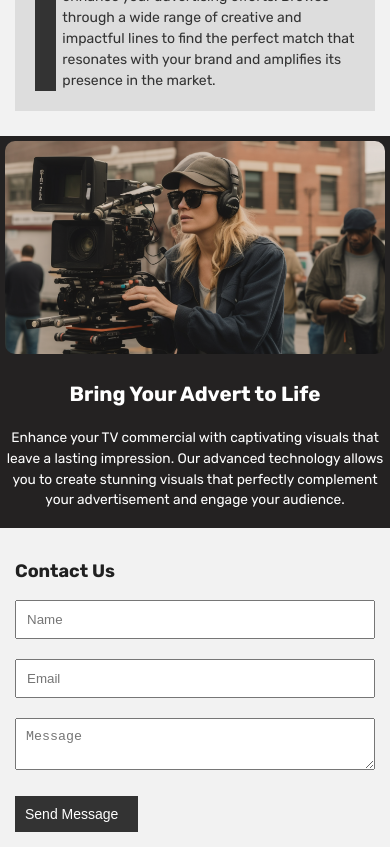
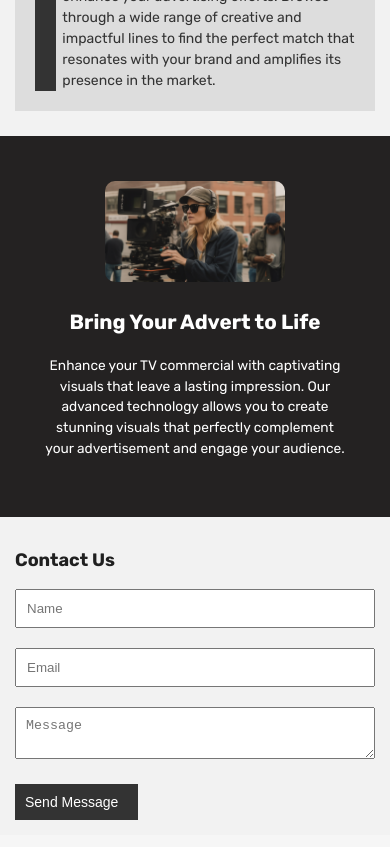
Before and after one commit to temple-19/polanai-cli, a React (Create React App) app: page / in a window 390 px wide. Shown: the part 860-1707 px from the top of the page. Built offline with nearby package versions, Linux system fonts and the light colour scheme.

Commit message:
Update index.css

```diff
--- a/src/scenes/homePage/index.css
+++ b/src/scenes/homePage/index.css
@@ -40,14 +40,19 @@
   padding-left: 20px;
   text-shadow: 2px 2px 4px rgba(0, 0, 0, 0.8);
 }
+
 .bring-advert-image img {
   border-radius: 10px; /* Add curved corners to the image */
+  max-width: 100%; /* Make the image responsive and adapt to the container width */
+  height: auto;
 }
 
 .bring-advert-to-life-section {
   background-color: rgb(36, 34, 34); /* Set the section background to grey */
   color: white;
+  padding: 40px;
 }
+
 .home-section p {
   color: white;
   font-size: 42px;
@@ -126,7 +131,7 @@
 /* Media Queries for Responsive Design */
 
 /* Tablet Styles */
-@media (max-width: 768px) {
+@media (max-width: 1024px) {
   .container {
     padding: 10px;
   }
@@ -184,6 +189,26 @@
 
   .contact-btn {
     padding-left: 10px;
+  }
+
+  /* Updated styles for "bring-advert-to-life-section" on tablet */
+  .bring-advert-content {
+    flex-direction: column;
+    align-items: center;
+    text-align: center;
+  }
+
+  .bring-advert-image {
+    margin-right: 0;
+    margin-bottom: 20px;
+  }
+
+  .bring-advert-image img {
+    max-width: 80%; /* Shrink the image size */
+  }
+
+  .bring-advert-text {
+    margin-top: 20px;
   }
 }
 
@@ -247,28 +272,13 @@
   }
 
   /* Updated styles for "bring-advert-to-life-section" on mobile */
-  .bring-advert-content {
-    flex-direction: column;
-    align-items: center;
-    text-align: center;
-  }
-
-  .bring-advert-image {
-    margin-right: 0;
-  }
-
   .bring-advert-image img {
-    max-width: 100%;
-    height: auto;
-  }
-
-  .bring-advert-text {
-    margin-top: 20px;
+    max-width: 60%; /* Further shrink the image size */
   }
 }
 
 /* Laptop Styles */
-@media (min-width: 1024px) {
+@media (min-width: 1025px) {
   .home-section {
     padding: 300px;
   }
@@ -286,4 +296,14 @@
   .home-btn {
     font-size: 16px;
   }
+
+  /* Updated styles for "bring-advert-to-life-section" on laptop */
+  .bring-advert-content {
+    flex-direction: row;
+    align-items: center;
+  }
+
+  .bring-advert-image {
+    margin-right: 20px;
+  }
 }
```
